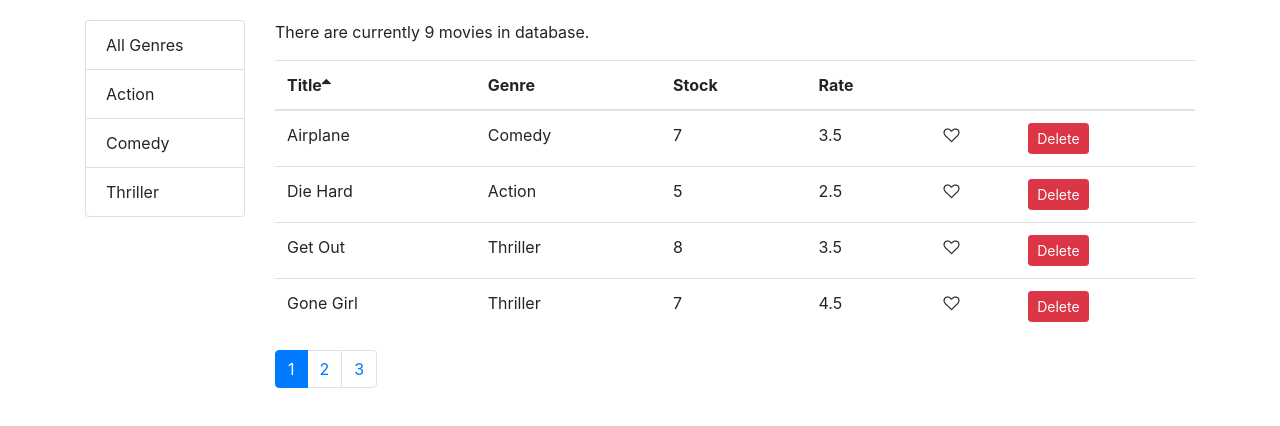
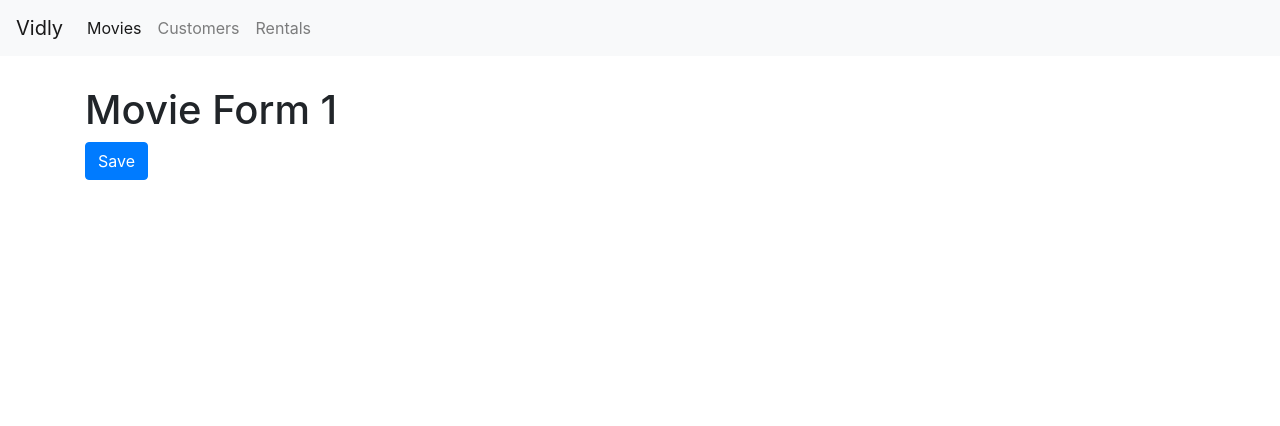
Before and after one commit to UsmanAfzl/Vidly, a React (Create React App) app: page /movies/1 in a window 1280 px wide. Shown: the top 426 px of the page. Built offline with nearby package versions, Linux system fonts and the light colour scheme.

Commit message:
Routing implemented

```diff
--- a/package.json
+++ b/package.json
@@ -12,6 +12,7 @@
     "prop-types": "^15.7.2",
     "react": "^16.13.1",
     "react-dom": "^16.13.1",
+    "react-router-dom": "^5.2.0",
     "react-scripts": "3.4.3"
   },
   "scripts": {
--- a/src/App.js
+++ b/src/App.js
@@ -1,11 +1,28 @@
 import React from "react";
+import {Route, Redirect, Switch} from "react-router-dom";
+import NavBar from './components/navbar';
+import Movies from "./components/movies.jsx";
+import Customers from './components/customers';
+import Rentals from './components/rentals';
+import NotFound from './components/notfound';
+import MovieForm from './components/movieForm';
 import "./App.css";
-import Movies from "./components/movies.jsx";
 function App() {
   return (
+    <React.Fragment>
+    <NavBar/>
     <main className="container">
-      <Movies></Movies>
+      <Switch>
+        <Route path='/movies/:id' component={MovieForm}/>
+      <Route path="/movies" component={Movies}></Route>
+      <Route path="/customers" component={Customers}></Route>
+      <Route path="/rentals" component={Rentals}></Route>
+      <Route path="/not-found" component={NotFound}></Route>
+      <Redirect from="/" exact to="/movies"/>
+      <Redirect to='/not-found'/>
+      </Switch>
     </main>
+    </React.Fragment>
   );
 }
 
--- a/src/components/common/pagination.jsx
+++ b/src/components/common/pagination.jsx
@@ -18,7 +18,7 @@
               onClick={() => onPageChange(page)}
               className="page-link"
               style={{ cursor: "pointer" }}
-              href="!#"
+
             >
               {page}
             </a>
--- /dev/null
+++ b/src/components/customers.jsx
@@ -0,0 +1,7 @@
+import React from 'react';
+
+const Customers = () => {
+    return ( <h1>Customers</h1> );
+}
+
+export default Customers;
--- /dev/null
+++ b/src/components/movieForm.jsx
@@ -0,0 +1,10 @@
+import React from 'react';
+
+const MovieForm = ({match, history}) => {
+return ( <div>
+    <h1>Movie Form {match.params.id}</h1>
+    <button className="btn btn-primary" onClick={()=>history.push('/movies')}>Save</button>
+    </div>);
+}
+
+export default MovieForm;
--- a/src/components/moviesTable.jsx
+++ b/src/components/moviesTable.jsx
@@ -1,10 +1,11 @@
 import React, { Component } from "react";
+import {Link} from 'react-router-dom';
 import Like from "./common/like";
 import TableHeader from "./common/tableHeader";
 import TableBody from "./common/tableBody";
 class MoviesTable extends Component {
   columns = [
-    { path: "title", label: "Title" },
+  { path: "title", label: "Title", content:movie=><Link to={`/movies/${movie._id}`}>{movie.title}</Link> },
     { path: "genre.name", label: "Genre" },
     { path: "numberInStock", label: "Stock" },
     { path: "dailyRentalRate", label: "Rate" },
--- /dev/null
+++ b/src/components/navbar.jsx
@@ -0,0 +1,29 @@
+import React from 'react';
+import { NavLink, Link } from 'react-router-dom';
+
+const NavBar = () => {
+    return ( <nav className="navbar navbar-expand-lg navbar-light bg-light">
+   <Link className="navbar-brand" to="#">Vidly</Link>
+    <button className="navbar-toggler" type="button" data-toggle="collapse" data-target="#navbarSupportedContent" aria-controls="navbarSupportedContent" aria-expanded="false" aria-label="Toggle navigation">
+      <span className="navbar-toggler-icon"></span>
+    </button>
+
+    <div className="collapse navbar-collapse" id="navbarSupportedContent">
+      <ul className="navbar-nav mr-auto">
+        <li className="nav-item active">
+         <NavLink className="nav-link" to='/movies'>Movies <span className="sr-only">(current)</span></NavLink>
+        </li>
+        <li className="nav-item">
+         <NavLink className="nav-link" to="customers">Customers</NavLink>
+        </li>
+        <li className="nav-item dropdown">
+         <NavLink className="nav-link" to='rentals' >
+            Rentals
+          </NavLink>
+        </li>
+      </ul>
+    </div>
+  </nav> );
+}
+
+export default NavBar;
--- /dev/null
+++ b/src/components/notfound.jsx
@@ -0,0 +1,7 @@
+import React from 'react';
+
+const NotFound = () => {
+    return ( <h1>NotFound</h1> );
+}
+
+export default NotFound;
--- /dev/null
+++ b/src/components/rentals.jsx
@@ -0,0 +1,7 @@
+import React from 'react';
+
+const Rentals = () => {
+    return ( <h1>Renatls</h1> );
+}
+
+export default Rentals;
--- a/src/index.css
+++ b/src/index.css
@@ -5,7 +5,10 @@
     sans-serif;
   -webkit-font-smoothing: antialiased;
   -moz-osx-font-smoothing: grayscale;
-  padding: 20px 0 0 0;
+  padding: 0 0 0 0;
+}
+.navbar {
+  margin-bottom: 30px;
 }
 
 code {
--- a/src/index.js
+++ b/src/index.js
@@ -5,10 +5,12 @@
 import "font-awesome/css/font-awesome.css";
 import App from "./App";
 import * as serviceWorker from "./serviceWorker";
+import {BrowserRouter} from 'react-router-dom';
 
 ReactDOM.render(
   <React.StrictMode>
-    <App />
+    <BrowserRouter><App /></BrowserRouter>
+
   </React.StrictMode>,
   document.getElementById("root")
 );
```
Also changed, not shown: 1 other file (tests, documents, lock files or other folders).
